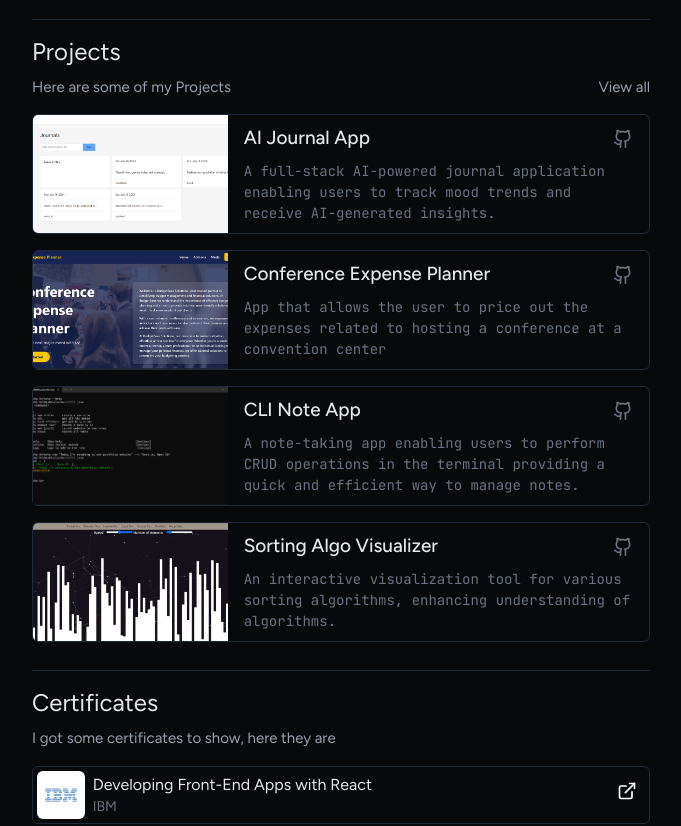
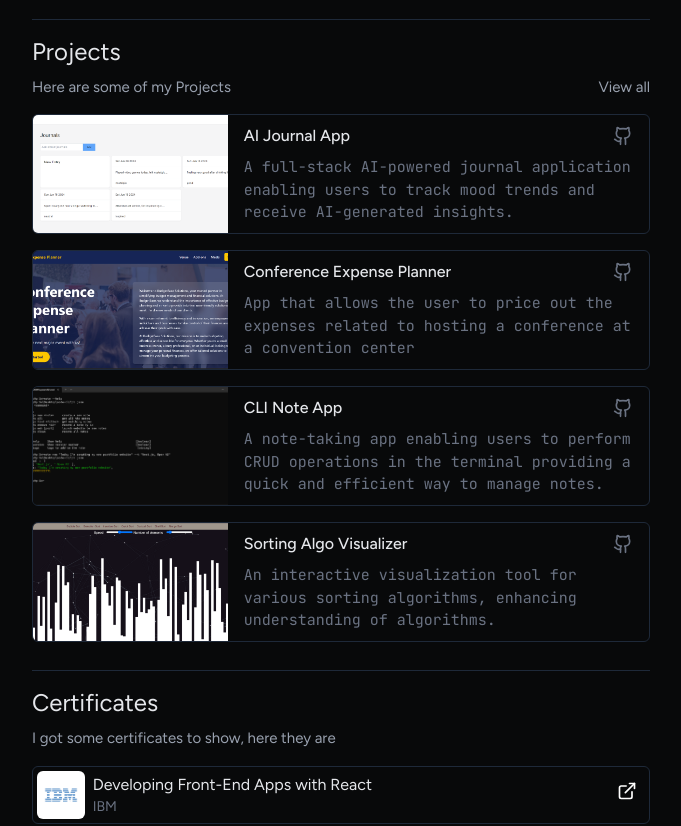
Before and after one commit to Lovepreet013/new-portfolio, a React (Vite) app: page / in a window 1280 px wide. Shown: the part 1180-2006 px from the top of the page, without its empty margins (299-980 px from the left). Built offline with nearby package versions, Linux system fonts and the light colour scheme.

Commit message:
refactor project card

```diff
--- a/src/component/section/CertificatesSection.jsx
+++ b/src/component/section/CertificatesSection.jsx
@@ -5,19 +5,19 @@ const CertificatesSection = () => {
     const certificates = [
         {
             name : "Developing Front-End Apps with React",
-            src : "./public/IBM.png",
+            src : "./IBM.png",
             link : "https://www.coursera.org/account/accomplishments/verify/69Z6FUEIBO0D",
             company : "IBM"
         },
         {
             name : "Developing Back-End Apps with Node.js and Express",
-            src : "./public/IBM.png",
+            src : "./IBM.png",
             link : "https://www.coursera.org/account/accomplishments/verify/5I2DAY8CYDT7",
             company : "IBM"
         },
         {
             name : "JavaScript: The Hard Parts",
-            src : "./public/frontend-masters-social-preview.png",
+            src : "./frontend-masters-social-preview.png",
             link : "https://drive.google.com/file/d/1eNgRYOe0U3U12CeiecsY9nII09C6ca4H/view",
             company : "Frontend Masters"
         },
--- a/src/component/ui/ProjectCard.jsx
+++ b/src/component/ui/ProjectCard.jsx
@@ -16,7 +16,7 @@ const ProjectCard = ({ src, name, link, description }) => {
 
       <div className="flex flex-col justify-center px-4 py-3 flex-2 text-gray-500">
         <div className="flex items-center justify-between">
-          <h2 className="text-[19px] text-gray-200 font-medium">{name}</h2>
+          <h2 className="text-[16px] text-gray-200 font-medium">{name}</h2>
           <a
             href={link}
             className="hover:text-gray-100 transition-colors"
@@ -27,7 +27,7 @@ const ProjectCard = ({ src, name, link, description }) => {
           </a>
         </div>
 
-        <p className="text-[14px] mt-2 description">{description}</p>
+        <p className="text-[15px] mt-2 description">{description}</p>
       </div>
     </div>
     </a>
```
